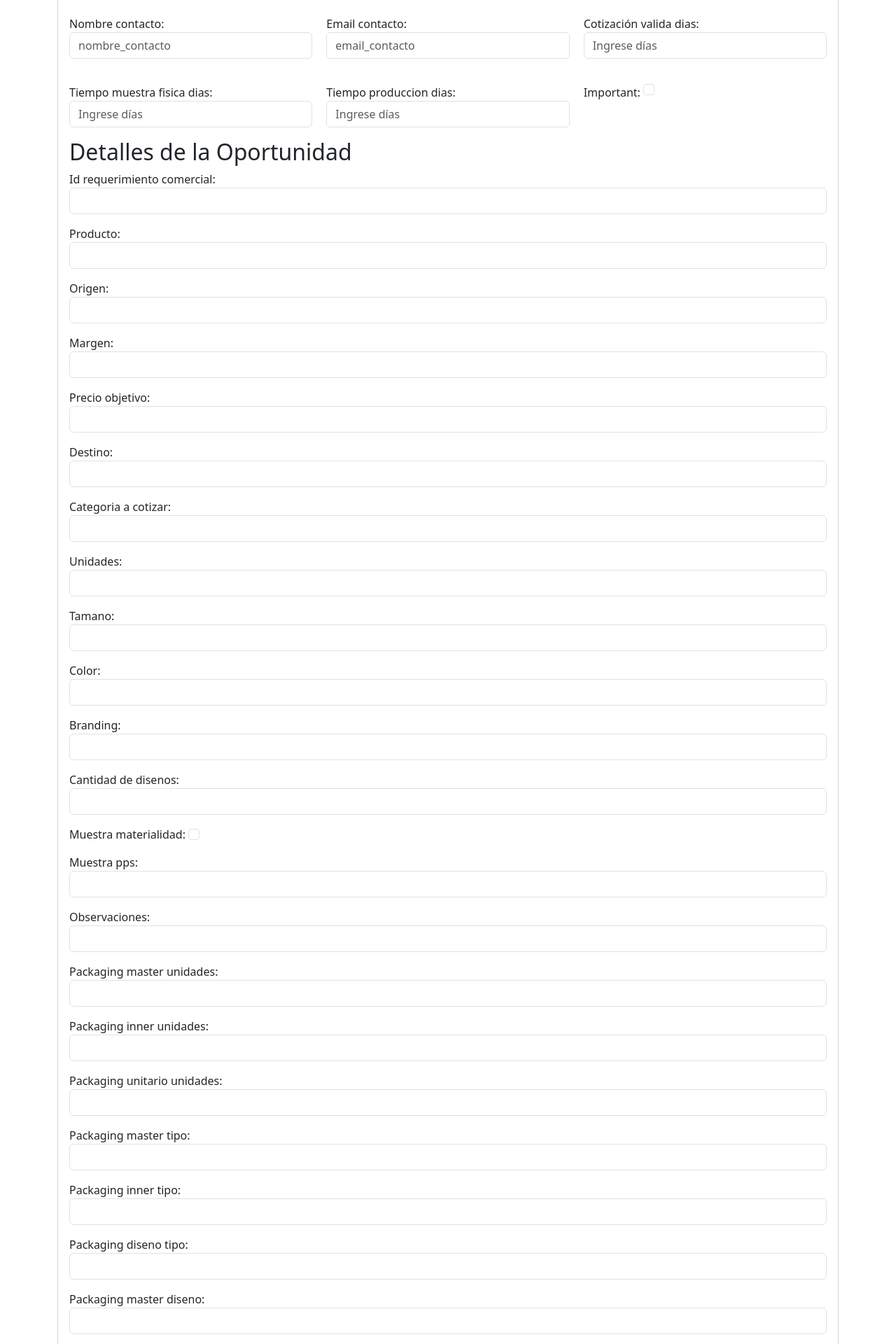
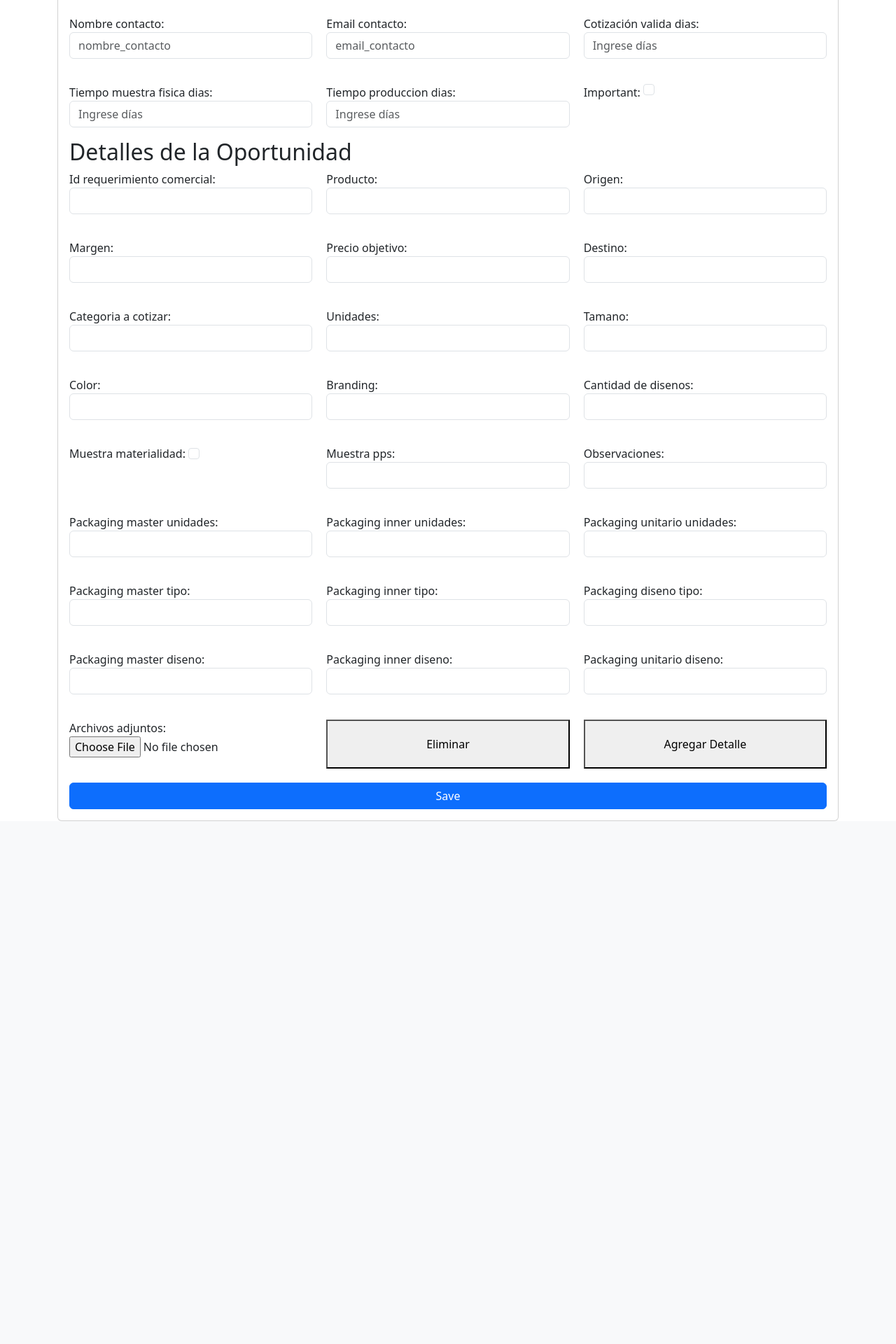
Before and after one commit to molivadatascience/django-auth-crud, a Django app: page /tasks/create/ in a window 1280 px wide. Shown: the part 827-2747 px from the top of the page at 70% size. After the commit the page ends 2000 px from the top, so only its background shows below. Run offline with Django 5.2, Linux system fonts and the light colour scheme; the visitor is signed in with stand-in values (Sample User, id 1).

Commit message:
ajustes rrr

```diff
--- a/tasks/templates/create_task.html
+++ b/tasks/templates/create_task.html
@@ -29,61 +29,14 @@
                     {{ task_form.as_p }}
                 </div>
                 <h2>Detalles de la Oportunidad</h2>
-                <div id="detalle-oportunidad-container">
+                <div class="form-container">
                     {{ detalle_oportunidad_form.as_p }}
-                    {{ formset.management_form }}
-                    {% for form in formset %}
-                        <div class="form-container" id="detalle-oportunidad-{{ forloop.counter0 }}">
-                            {% for field in form %}
-                                <div class="form-group">
-                                    {{ field.label_tag }} {{ field }}
-                                    {% if field.help_text %}
-                                        <small class="form-text text-muted">{{ field.help_text }}</small>
-                                    {% endif %}
-                                </div>
-                            {% endfor %}
-                            <button type="button" class="btn btn-danger" onclick="removeDetalleOportunidad('{{ forloop.counter0 }}')">Eliminar</button>
-                        </div>
-                    {% endfor %}
+                    <button type="button" onclick="removeRow(this)">Eliminar</button>
+                    <button type="button" onclick="addRow()">Agregar Detalle</button>
                 </div>
-                <button type="button" class="btn btn-secondary" onclick="addDetalleOportunidad()">Agregar Detalle</button>
                 <button type="submit" class="btn btn-primary save-button">Save</button>
             </form>
         </div>
     </div>
 </main>
-
-<script>
-    let detalleOportunidadIndex = {{ formset.total_form_count }};
-
-    function addDetalleOportunidad() {
-        const container = document.getElementById('detalle-oportunidad-container');
-        const template = `
-            <div class="form-container" id="detalle-oportunidad-${detalleOportunidadIndex}">
-                ${generateFormFields(detalleOportunidadIndex)}
-                <button type="button" class="btn btn-danger" onclick="removeDetalleOportunidad(${detalleOportunidadIndex})">Eliminar</button>
-            </div>
-        `;
-        container.insertAdjacentHTML('beforeend', template);
-        detalleOportunidadIndex++;
-    }
-
-    function removeDetalleOportunidad(index) {
-        const element = document.getElementById(`detalle-oportunidad-${index}`);
-        if (element) {
-            element.remove();
-        }
-    }
-
-    function generateFormFields(index) {
-        return `
-            {% for form in formset.empty_form %}
-                <div class="form-group">
-                    <label for="id_form-${index}-{{ form.name }}">{{ form.label }}</label>
-                    <input type="text" name="form-${index}-{{ form.name }}" id="id_form-${index}-{{ form.name }}" class="form-control">
-                </div>
-            {% endfor %}
-        `;
-    }
-</script>
 {% endblock %}
```
